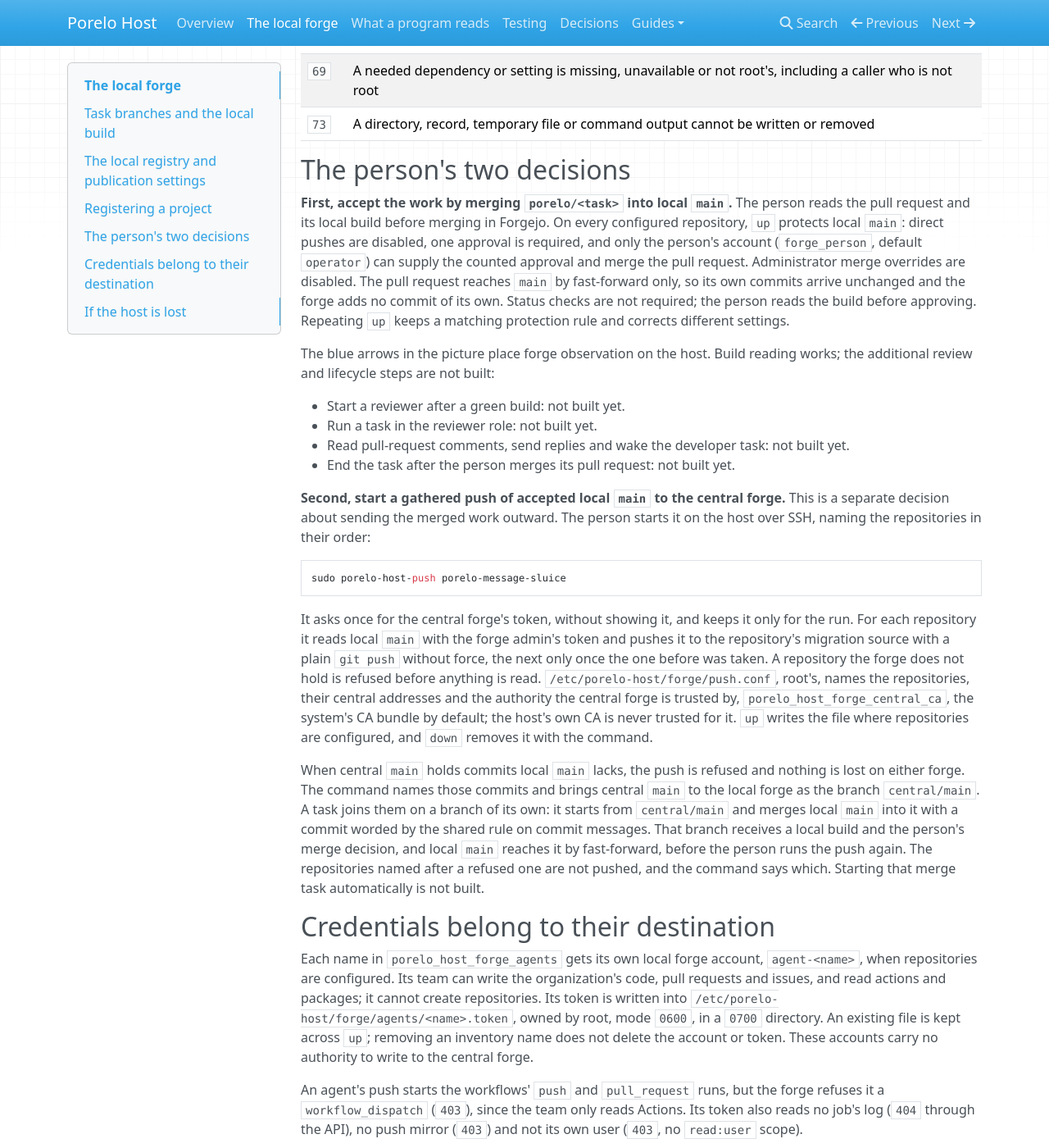
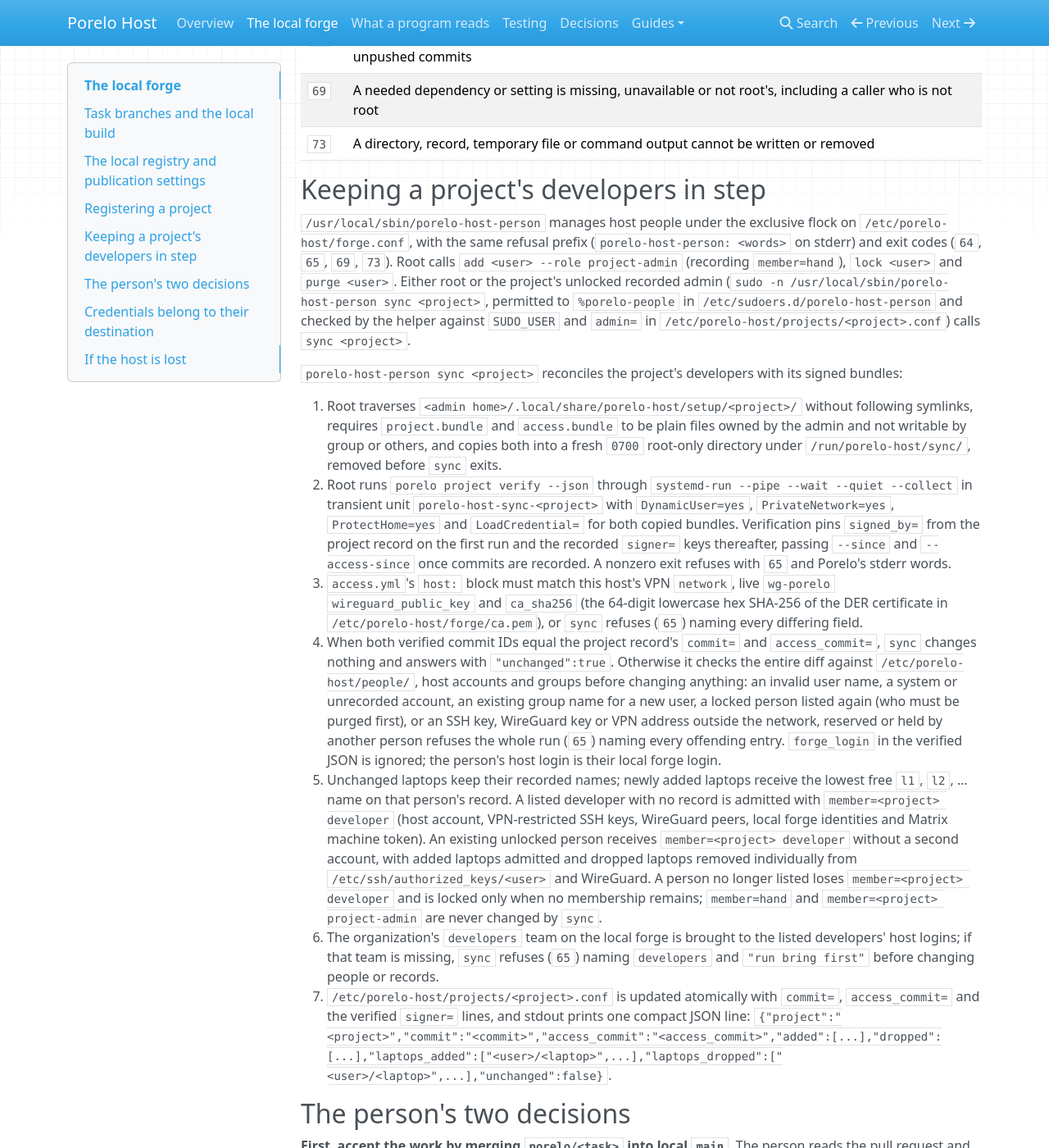
Before and after one commit to porelo-ai/porelo-host, an MkDocs documentation site: the page built from doc/local-forge.md, in a window 1280 px wide and 1400 px high, scrolled down 5006 px. Shown: the whole window at 82% size. Built offline with MkDocs 1.6.1, drawn with Linux system fonts in a browser that asks for light colours; nearby versions of some CDN libraries; some of the changed text lies outside the part shown.

Commit message:
Keep a project's developers in step with its signed access file
Assisted-by: Claude Code, claude-opus-5-5
Assisted-by: Antigravity CLI, gemini-4-argon-high

```diff
--- a/doc/local-forge.md
+++ b/doc/local-forge.md
@@ -107,7 +107,8 @@ access or repository creation. Its `write:package` token becomes the organizatio
 `PORELO_PUBLISHER_TOKEN`. The generated password is discarded; no credential reaches stdout or a record.
 
 `/etc/porelo-host/projects/<project>.conf`, root's with mode `0600`, holds `admin`, `signed_by` and `publisher` as
-`key=value` lines, and registration adds `member=<project> project-admin` in fixed order to
+`key=value` lines (and, once `porelo-host-person sync` has run, `commit`, `access_commit` and one `signer` line per
+verified project signing key), and registration adds `member=<project> project-admin` in fixed order to
 `/etc/porelo-host/people/<admin>.conf`. Both record directories are root's with mode `0700`. An existing record,
 organization, user or publisher name is refused before registration changes the forge. Success prints one compact JSON
 line, in this field order:
@@ -137,6 +138,47 @@ Every refusal goes to stderr as `porelo-host-project: <words>`, with no success
 | `65` | The records or forge refuse, including a taken name, a corrupt project record, an unknown project or unpushed commits |
 | `69` | A needed dependency or setting is missing, unavailable or not root's, including a caller who is not root |
 | `73` | A directory, record, temporary file or command output cannot be written or removed |
+
+## Keeping a project's developers in step
+
+`/usr/local/sbin/porelo-host-person` manages host people under the exclusive flock on `/etc/porelo-host/forge.conf`,
+with the same refusal prefix (`porelo-host-person: <words>` on stderr) and exit codes (`64`, `65`, `69`, `73`). Root
+calls `add <user> --role project-admin` (recording `member=hand`), `lock <user>` and `purge <user>`. Either root or the
+project's unlocked recorded admin (`sudo -n /usr/local/sbin/porelo-host-person sync <project>`, permitted to
+`%porelo-people` in `/etc/sudoers.d/porelo-host-person` and checked by the helper against `SUDO_USER` and `admin=` in
+`/etc/porelo-host/projects/<project>.conf`) calls `sync <project>`.
+
+`porelo-host-person sync <project>` reconciles the project's developers with its signed bundles:
+
+1. Root traverses `<admin home>/.local/share/porelo-host/setup/<project>/` without following symlinks, requires
+   `project.bundle` and `access.bundle` to be plain files owned by the admin and not writable by group or others, and
+   copies both into a fresh `0700` root-only directory under `/run/porelo-host/sync/`, removed before `sync` exits.
+2. Root runs `porelo project verify --json` through `systemd-run --pipe --wait --quiet --collect` in transient unit
+   `porelo-host-sync-<project>` with `DynamicUser=yes`, `PrivateNetwork=yes`, `ProtectHome=yes` and `LoadCredential=`
+   for both copied bundles. Verification pins `signed_by=` from the project record on the first run and the recorded
+   `signer=` keys thereafter, passing `--since` and `--access-since` once commits are recorded. A nonzero exit refuses
+   with `65` and Porelo's stderr words.
+3. `access.yml`'s `host:` block must match this host's VPN `network`, live `wg-porelo` `wireguard_public_key` and
+   `ca_sha256` (the 64-digit lowercase hex SHA-256 of the DER certificate in `/etc/porelo-host/forge/ca.pem`), or
+   `sync` refuses (`65`) naming every differing field.
+4. When both verified commit IDs equal the project record's `commit=` and `access_commit=`, `sync` changes nothing and
+   answers with `"unchanged":true`. Otherwise it checks the entire diff against `/etc/porelo-host/people/`, host
+   accounts and groups before changing anything: an invalid user name, a system or unrecorded account, an existing
+   group name for a new user, a locked person listed again (who must be purged first), or an SSH key, WireGuard key or
+   VPN address outside the network, reserved or held by another person refuses the whole run (`65`) naming every
+   offending entry. `forge_login` in the verified JSON is ignored; the person's host login is their local forge login.
+5. Unchanged laptops keep their recorded names; newly added laptops receive the lowest free `l1`, `l2`, … name on that
+   person's record. A listed developer with no record is admitted with `member=<project> developer` (host account,
+   VPN-restricted SSH keys, WireGuard peers, local forge identities and Matrix machine token). An existing unlocked
+   person receives `member=<project> developer` without a second account, with added laptops admitted and dropped
+   laptops removed individually from `/etc/ssh/authorized_keys/<user>` and WireGuard. A person no longer listed loses
+   `member=<project> developer` and is locked only when no membership remains; `member=hand` and
+   `member=<project> project-admin` are never changed by `sync`.
+6. The organization's `developers` team on the local forge is brought to the listed developers' host logins; if that
+   team is missing, `sync` refuses (`65`) naming `developers` and `"run bring first"` before changing people or records.
+7. `/etc/porelo-host/projects/<project>.conf` is updated atomically with `commit=`, `access_commit=` and the verified
+   `signer=` lines, and stdout prints one compact JSON line:
+   `{"project":"<project>","commit":"<commit>","access_commit":"<access_commit>","added":[...],"dropped":[...],"laptops_added":["<user>/<laptop>",...],"laptops_dropped":["<user>/<laptop>",...],"unchanged":false}`.
 
 ## The person's two decisions
 
```
Also changed, not shown: CHANGELOG.md (+9 -0 lines), roles/forge/README.md (+2 -1 lines), roles/porelo/README.md (+7 -6 lines), 8 other files.
